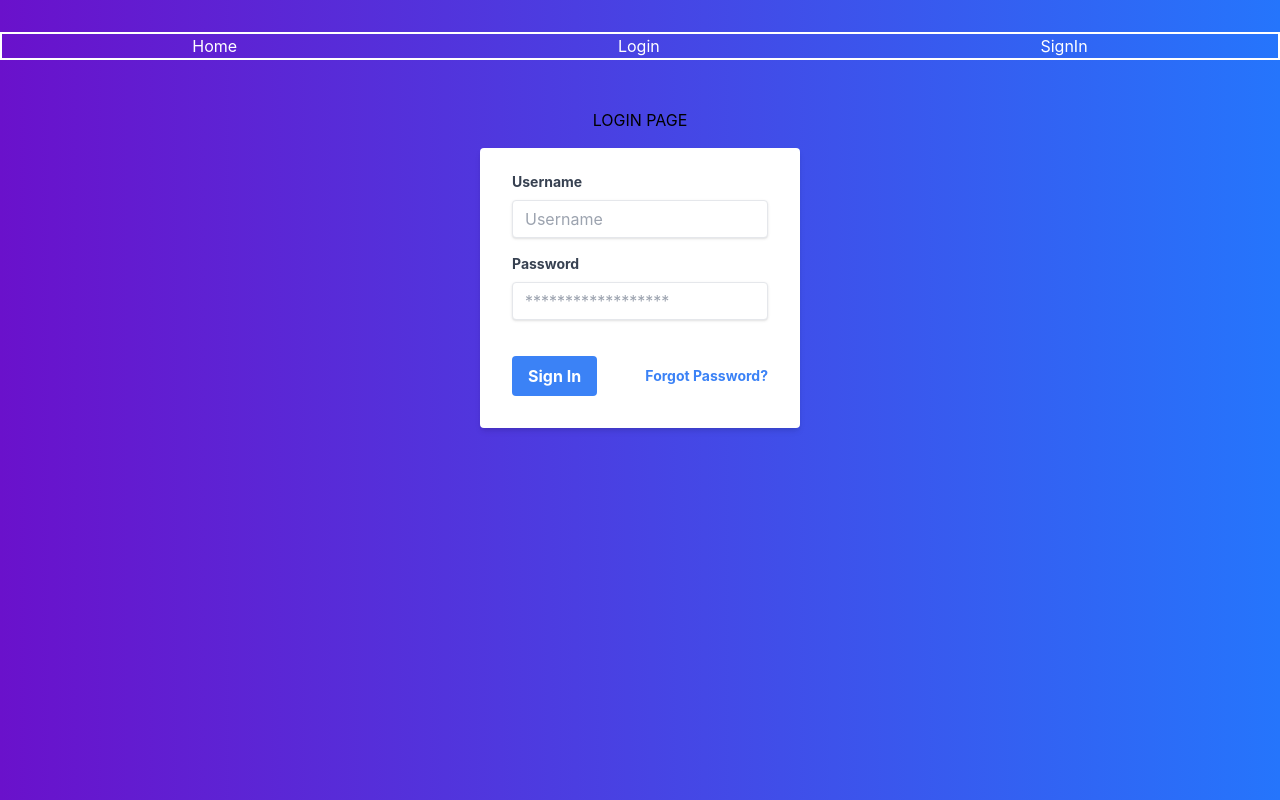
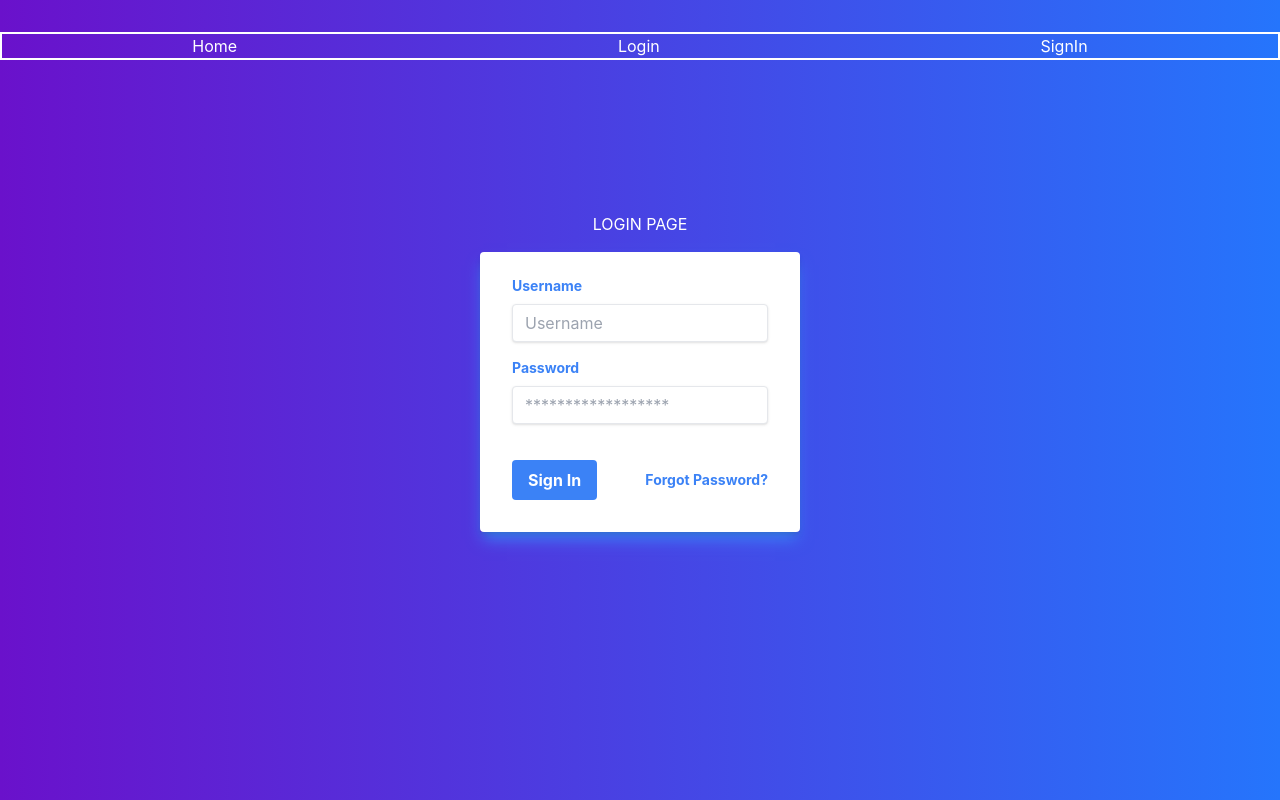
Before and after one commit to AnaiO/chatApp, a React (Create React App) app in the folder public/: page /login in a window 1280 px wide. Built offline with nearby package versions, Linux system fonts and the light colour scheme.

Commit message:
add login page components form

```diff
--- /dev/null
+++ b/public/src/components/Layout/Header.js
@@ -0,0 +1,39 @@
+import { Link } from "react-router-dom";
+
+export default function Header() {
+  const navigation = [
+    {
+      path: '/',
+      title: 'Home'
+    },
+    {
+      path: '/login',
+      title: 'Login'
+    },
+    {
+      path: '/signin',
+      title: 'SignIn'
+    }
+  ];
+
+  return(
+    <header className="">
+      <ul className="flex justify-around text-white rounded-lg">
+        {navigation.map(item =>
+          <NavItem
+            title={item.title}
+            path={item.path}
+          />
+        )}
+      </ul>
+    </header>
+  );
+}
+
+function NavItem({title, path}) {
+  return(
+    <li className="border-2 border-white my-8 p-4 rounded-lg shadow-blue-500	shadow-lg">
+      <Link to={path}>{title}</Link>
+    </li>
+  );
+}
--- /dev/null
+++ b/public/src/components/Login/LoginForm.js
@@ -0,0 +1,31 @@
+export default function LoginForm() {
+  return(
+    <div className="w-full max-w-xs mx-auto shadow-lg shadow-blue-500">
+      <form className="bg-white shadow-md rounded px-8 pt-6 pb-8 mb-4">
+        <div className="mb-4">
+          <label className="block text-blue-500 text-sm font-bold mb-2" for="username">
+            Username
+          </label>
+          <input className="shadow appearance-none border rounded w-full py-2 px-3 text-gray-700 leading-tight focus:outline-none focus:shadow-outline" id="username" type="text" placeholder="Username" />
+        </div>
+        <div className="mb-6">
+          <label className="block text-blue-500 text-sm font-bold mb-2" for="password">
+            Password
+          </label>
+          <input className="shadow appearance-none border rounded w-full py-2 px-3 text-gray-700 mb-3 leading-tight focus:outline-none focus:shadow-outline" id="password" type="password" placeholder="******************" />
+          {/* <p className="text-red-500 text-xs italic">Please choose a password.</p> */}
+        </div>
+        <div className="flex items-center justify-between">
+          <button className="bg-blue-500 hover:bg-blue-700 text-white font-bold py-2 px-4 rounded focus:outline-none focus:shadow-outline" type="button">
+            Sign In
+          </button>
+          <a className="inline-block align-baseline font-bold text-sm text-blue-500 hover:text-blue-800" href="#">
+            Forgot Password?
+          </a>
+        </div>
+      </form>
+      <p className="text-center text-gray-500 text-xs">
+      </p>
+    </div>
+  );
+}
--- a/public/src/pages/Login.js
+++ b/public/src/pages/Login.js
@@ -1,36 +1,12 @@
+import LoginForm from "../components/Login/LoginForm";
+
 export default function Login() {
   return (
-    <>
-      <h1 className="text-center py-4">LOGIN PAGE</h1>
-      <div>
-        <div className="w-full max-w-xs mx-auto">
-          <form className="bg-white shadow-md rounded px-8 pt-6 pb-8 mb-4">
-            <div className="mb-4">
-              <label className="block text-gray-700 text-sm font-bold mb-2" for="username">
-                Username
-              </label>
-              <input className="shadow appearance-none border rounded w-full py-2 px-3 text-gray-700 leading-tight focus:outline-none focus:shadow-outline" id="username" type="text" placeholder="Username" />
-            </div>
-            <div className="mb-6">
-              <label className="block text-gray-700 text-sm font-bold mb-2" for="password">
-                Password
-              </label>
-              <input className="shadow appearance-none border rounded w-full py-2 px-3 text-gray-700 mb-3 leading-tight focus:outline-none focus:shadow-outline" id="password" type="password" placeholder="******************" />
-              {/* <p className="text-red-500 text-xs italic">Please choose a password.</p> */}
-            </div>
-            <div className="flex items-center justify-between">
-              <button className="bg-blue-500 hover:bg-blue-700 text-white font-bold py-2 px-4 rounded focus:outline-none focus:shadow-outline" type="button">
-                Sign In
-              </button>
-              <a className="inline-block align-baseline font-bold text-sm text-blue-500 hover:text-blue-800" href="#">
-                Forgot Password?
-              </a>
-            </div>
-          </form>
-          <p className="text-center text-gray-500 text-xs">
-          </p>
-        </div>
+    <div className="flex flex-col h-[70vh] items-center justify-center">
+      <h1 className="text-center text-white py-4">LOGIN PAGE</h1>
+      <div className="">
+        <LoginForm />
       </div>
-    </>
+    </div>
   );
 }
```
